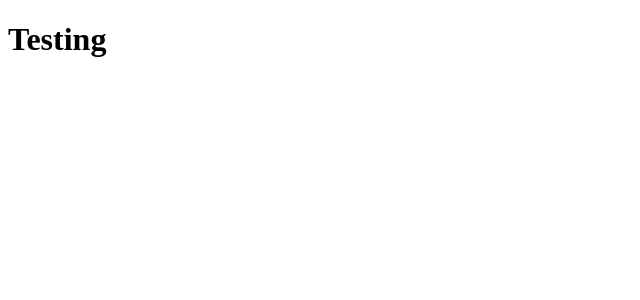
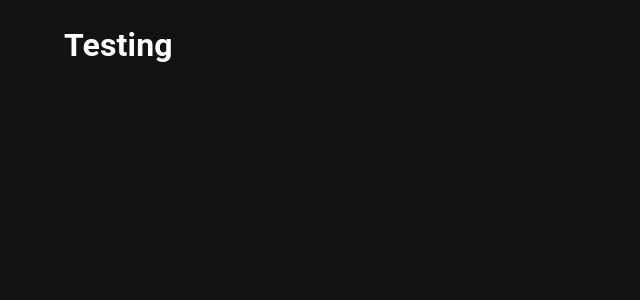
Before and after one commit to rileygrotenhuis/mwi-forum, a Next.js app in the folder client_new/: page / in a window 1280 px wide. Shown: the top 300 px of the page, without its empty margins (0-640 px from the left). Built offline with nearby package versions, Linux system fonts and the light colour scheme.

Commit message:
feat: add material ui theme provider

```diff
--- a/client_new/pages/_app.js
+++ b/client_new/pages/_app.js
@@ -1,3 +1,15 @@
+import { ThemeProvider } from '@mui/material/styles';
+import { CssBaseline } from '@mui/material';
+import theme from '../styles/theme';
+import { Container } from '@mui/system';
+
 export default function App({ Component, pageProps }) {
-    return <Component {...pageProps} />;
+    return (
+        <ThemeProvider theme={theme}>
+            <CssBaseline />
+            <Container>
+                <Component {...pageProps} />
+            </Container>
+        </ThemeProvider>
+    );
 }
--- /dev/null
+++ b/client_new/styles/theme.js
@@ -0,0 +1,9 @@
+import { createTheme } from '@mui/material/styles';
+
+const theme = createTheme({
+    palette: {
+        mode: 'dark',
+    },
+});
+
+export default theme;
```
